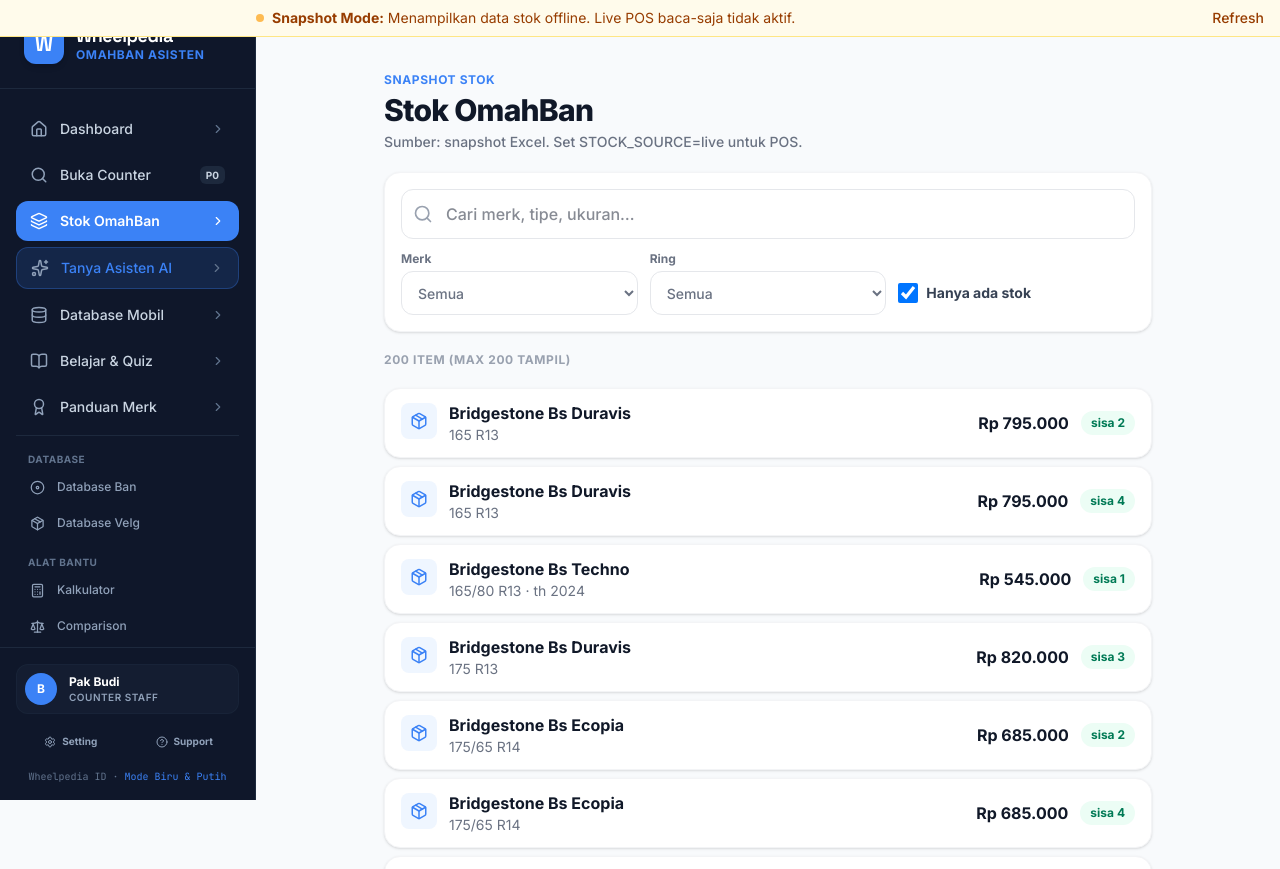
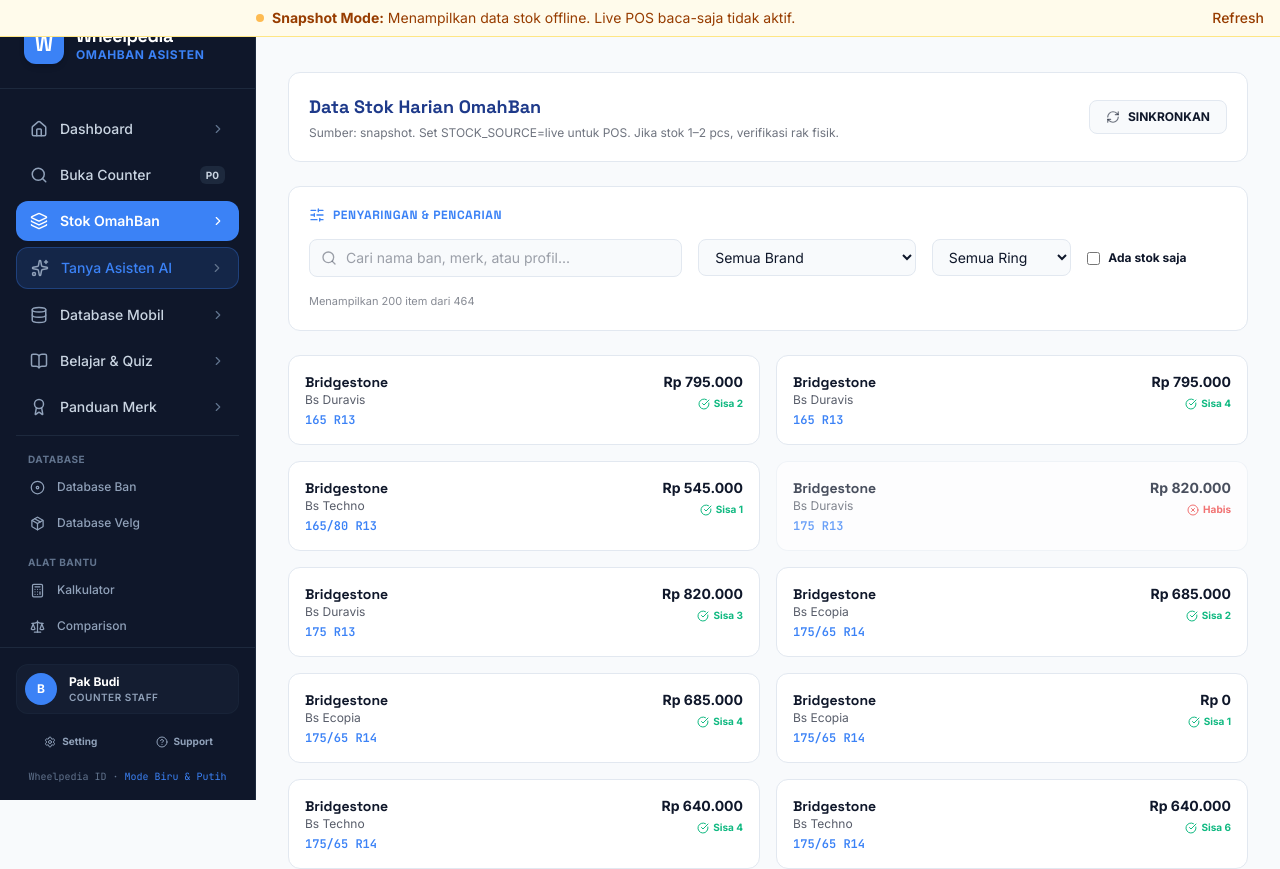
Before and after one commit to svincentpeter/wheelpedia-indonesia, a Next.js app: page /stok in a window 1280 px wide. Shown: the top 869 px of the page. Built offline with nearby package versions, Linux system fonts and the light colour scheme.

Commit message:
feat: restyle stock browse and AI assistant to toko UI
Stock filters and AI chat chrome aligned with Mode Biru & Putih tokens.

Ultraworked with [Sisyphus](https://github.com/code-yeongyu/oh-my-openagent)

Co-authored-by: Sisyphus <clio-agent@sisyphuslabs.ai>

```diff
--- a/src/components/ShopStockView.tsx
+++ b/src/components/ShopStockView.tsx
@@ -2,7 +2,13 @@
 
 import React, { useMemo, useState } from "react";
 import { useSearchParams } from "next/navigation";
-import { Search, Package } from "lucide-react";
+import {
+  Search,
+  SlidersHorizontal,
+  RefreshCw,
+  CheckCircle,
+  XCircle,
+} from "lucide-react";
 import { searchStock, type ShopStockItem } from "@/lib/shop-stock";
 import { useShopStock } from "@/lib/use-shop-stock";
 
@@ -14,6 +20,7 @@ export default function ShopStockView() {
   const searchParams = useSearchParams();
   const initialQ = searchParams.get("q") ?? "";
   const { items: all, source, warning, loading } = useShopStock();
+  const [isRefreshing, setIsRefreshing] = useState(false);
 
   const brands = useMemo(
     () => Array.from(new Set(all.map((i) => i.brand))).sort(),
@@ -30,7 +37,7 @@ export default function ShopStockView() {
   const [query, setQuery] = useState(initialQ);
   const [brand, setBrand] = useState("");
   const [rim, setRim] = useState("");
-  const [inStockOnly, setInStockOnly] = useState(true);
+  const [inStockOnly, setInStockOnly] = useState(false);
 
   const filtered: ShopStockItem[] = useMemo(() => {
     let list = searchStock(query, all);
@@ -43,132 +50,157 @@ export default function ShopStockView() {
     return list.slice(0, 200);
   }, [all, query, brand, rim, inStockOnly]);
 
+  const handleRefresh = () => {
+    setIsRefreshing(true);
+    window.location.reload();
+  };
+
   return (
-    <div className="mx-auto max-w-3xl space-y-5 pb-20 text-left animate-fade-in">
-      <header className="space-y-1">
-        <p className="text-xs font-bold uppercase tracking-wider text-[#3B82F6]">
-          Snapshot stok
-        </p>
-        <h1 className="text-2xl font-extrabold tracking-tight text-gray-900 dark:text-white sm:text-3xl">
-          Stok OmahBan
-        </h1>
-        <p className="text-sm font-medium text-gray-500">
+    <div className="space-y-6 animate-fade-in">
+      <div className="bg-white rounded-xl p-5 border border-tokocream flex flex-col md:flex-row justify-between items-start md:items-center gap-4">
+        <div>
+          <h2 className="font-display font-bold text-lg text-tokoteal">
+            Data Stok Harian OmahBan
+          </h2>
+          <p className="text-xs text-tokonavy/60 mt-1 max-w-xl">
             {loading
               ? "Memuat stok…"
               : source === "live"
-              ? "Sumber: live POS (Sanctum proxy). Harga jual + qty saja."
-              : "Sumber: snapshot Excel. Set STOCK_SOURCE=live untuk POS."}
+                ? "Sumber: live POS (baca-saja). Harga jual + qty."
+                : "Sumber: snapshot. Set STOCK_SOURCE=live untuk POS."}{" "}
+            Jika stok 1–2 pcs, verifikasi rak fisik.
           </p>
           {warning && (
-          <p className="text-xs font-medium text-amber-600 dark:text-amber-400">
-            {warning}
-          </p>
+            <p className="text-xs text-amber-700 mt-1 font-medium">{warning}</p>
           )}
-      </header>
+        </div>
+        <button
+          type="button"
+          onClick={handleRefresh}
+          className="px-4 py-2 bg-tokobg border border-tokocream text-tokonavy hover:bg-tokocream/30 rounded-lg text-xs font-bold flex items-center gap-2 shrink-0"
+        >
+          <RefreshCw
+            size={14}
+            className={
+              isRefreshing ? "animate-spin text-tokoterracotta" : "text-tokonavy/60"
+            }
+          />
+          {isRefreshing ? "Menyinkronkan..." : "SINKRONKAN"}
+        </button>
+      </div>
 
-      <div className="space-y-3 rounded-2xl border border-gray-100 bg-white p-4 shadow-sm dark:border-gray-800 dark:bg-gray-900">
-        <div className="relative">
-          <Search
-            className="pointer-events-none absolute left-3 top-1/2 -translate-y-1/2 text-gray-400"
-            size={20}
-          />
+      <div className="bg-white p-5 rounded-xl border border-tokocream space-y-4">
+        <div className="flex items-center gap-2 text-tokoterracotta">
+          <SlidersHorizontal size={16} />
+          <h3 className="font-display font-bold text-xs uppercase tracking-wider">
+            Penyaringan & Pencarian
+          </h3>
+        </div>
+        <div className="grid grid-cols-1 md:grid-cols-12 gap-4">
+          <div className="md:col-span-5 relative">
+            <span className="absolute inset-y-0 left-0 flex items-center pl-3 text-tokonavy/40">
+              <Search size={16} />
+            </span>
             <input
               type="search"
+              className="w-full bg-tokobg border border-tokocream text-tokonavy placeholder-tokonavy/40 rounded-lg pl-9 pr-3 py-2 text-sm focus:outline-hidden focus:ring-1 focus:ring-tokoterracotta"
+              placeholder="Cari nama ban, merk, atau profil..."
               value={query}
               onChange={(e) => setQuery(e.target.value)}
-            placeholder="Cari merk, tipe, ukuran…"
-            className="min-h-12 w-full rounded-xl border border-gray-200 bg-white py-3 pl-11 pr-4 text-base font-medium outline-none ring-[#3B82F6] focus:ring-2 dark:border-gray-700 dark:bg-gray-950 dark:text-white"
             />
           </div>
-        <div className="grid grid-cols-2 gap-3 sm:grid-cols-3">
-          <label className="block text-xs font-bold text-gray-500">
-            Merk
+          <div className="md:col-span-3">
             <select
+              className="w-full bg-tokobg border border-tokocream text-tokonavy rounded-lg px-3 py-2 text-sm"
               value={brand}
               onChange={(e) => setBrand(e.target.value)}
-              className="mt-1 min-h-11 w-full rounded-xl border border-gray-200 bg-white px-3 text-sm font-medium dark:border-gray-700 dark:bg-gray-950 dark:text-white"
             >
-              <option value="">Semua</option>
+              <option value="">Semua Brand</option>
               {brands.map((b) => (
                 <option key={b} value={b}>
                   {b}
                 </option>
               ))}
             </select>
-          </label>
-          <label className="block text-xs font-bold text-gray-500">
-            Ring
+          </div>
+          <div className="md:col-span-2">
             <select
+              className="w-full bg-tokobg border border-tokocream text-tokonavy rounded-lg px-3 py-2 text-sm"
               value={rim}
               onChange={(e) => setRim(e.target.value)}
-              className="mt-1 min-h-11 w-full rounded-xl border border-gray-200 bg-white px-3 text-sm font-medium dark:border-gray-700 dark:bg-gray-950 dark:text-white"
             >
-              <option value="">Semua</option>
+              <option value="">Semua Ring</option>
               {rims.map((r) => (
                 <option key={r} value={String(r)}>
                   R{r}
                 </option>
               ))}
             </select>
-          </label>
-          <label className="col-span-2 flex min-h-11 items-center gap-2 text-sm font-bold text-gray-700 dark:text-gray-200 sm:col-span-1 sm:mt-5">
+          </div>
+          <div className="md:col-span-2 flex items-center">
+            <label className="flex items-center gap-2 text-xs font-bold text-tokonavy cursor-pointer">
               <input
                 type="checkbox"
                 checked={inStockOnly}
                 onChange={(e) => setInStockOnly(e.target.checked)}
-              className="h-5 w-5 rounded border-gray-300"
+                className="rounded border-tokocream"
               />
-            Hanya ada stok
+              Ada stok saja
             </label>
           </div>
         </div>
-
-      <p className="text-xs font-bold uppercase tracking-wider text-gray-400">
-        {filtered.length} item (max 200 tampil)
-      </p>
-
-      <ul className="space-y-2">
-        {filtered.length === 0 && (
-          <li className="rounded-2xl border border-dashed border-gray-200 px-4 py-8 text-center text-sm text-gray-500 dark:border-gray-700">
-            Tidak ada baris. Longgarkan filter atau refresh import.
-          </li>
-        )}
-        {filtered.map((it) => (
-          <li
-            key={it.id}
-            className="flex min-h-16 flex-col gap-1 rounded-2xl border border-gray-100 bg-white px-4 py-3 shadow-sm dark:border-gray-800 dark:bg-gray-900 sm:flex-row sm:items-center sm:justify-between"
-          >
-            <div className="flex min-w-0 items-start gap-3">
-              <span className="mt-0.5 flex h-9 w-9 shrink-0 items-center justify-center rounded-lg bg-blue-50 text-[#3B82F6] dark:bg-blue-950">
-                <Package size={18} />
-              </span>
-              <div className="min-w-0">
-                <p className="truncate font-bold text-gray-900 dark:text-white">
-                  {it.brand} {it.productName}
-                </p>
-                <p className="text-sm text-gray-500">
-                  {it.sizeNormalized}
-                  {it.yearHint ? ` · th ${it.yearHint}` : ""}
+        <p className="text-[11px] text-tokonavy/50">
+          Menampilkan {filtered.length} item
+          {all.length ? ` dari ${all.length}` : ""}
         </p>
       </div>
+
+      <div className="grid grid-cols-1 md:grid-cols-2 gap-4">
+        {filtered.map((item) => (
+          <div
+            key={item.id}
+            className={`bg-white rounded-xl border p-4 space-y-2 ${
+              item.qty > 0
+                ? "border-tokocream hover:border-tokoterracotta"
+                : "border-tokocream/60 opacity-75"
+            }`}
+          >
+            <div className="flex justify-between items-start gap-2">
+              <div className="min-w-0">
+                <p className="font-display font-bold text-sm text-tokonavy truncate">
+                  {item.brand}
+                </p>
+                <p className="text-xs text-tokonavy/70 truncate">
+                  {item.productName}
+                </p>
+                <p className="text-xs font-mono font-bold text-tokoterracotta mt-1">
+                  {item.sizeNormalized}
+                </p>
               </div>
-            <div className="flex items-center gap-3 pl-12 sm:pl-0">
-              <span className="font-bold text-gray-900 dark:text-white">
-                {formatRp(it.sellPrice)}
-              </span>
-              {it.qty > 0 ? (
-                <span className="rounded-full bg-emerald-50 px-2.5 py-1 text-xs font-bold text-emerald-700 dark:bg-emerald-950 dark:text-emerald-300">
-                  sisa {it.qty}
+              <div className="text-right shrink-0">
+                <p className="text-sm font-bold text-tokonavy">
+                  {formatRp(item.sellPrice)}
+                </p>
+                {item.qty > 0 ? (
+                  <span className="inline-flex items-center gap-1 text-[10px] font-bold text-tokogreen mt-1">
+                    <CheckCircle size={12} /> Sisa {item.qty}
                   </span>
                 ) : (
-                <span className="rounded-full bg-gray-100 px-2.5 py-1 text-xs font-bold text-gray-500 dark:bg-gray-800">
-                  Habis
+                  <span className="inline-flex items-center gap-1 text-[10px] font-bold text-tokored mt-1">
+                    <XCircle size={12} /> Habis
                   </span>
                 )}
               </div>
-          </li>
+            </div>
+          </div>
         ))}
-      </ul>
+      </div>
+
+      {filtered.length === 0 && !loading && (
+        <p className="text-center text-sm text-tokonavy/50 py-8">
+          Tidak ada hasil. Longgarkan filter.
+        </p>
+      )}
     </div>
   );
 }
```
Also changed, not shown: src/app/ai-assistant/page.tsx (+33 -40 lines), src/components/AiAssistantView.tsx (+85 -86 lines). Lines whose indentation alone changed are shown as unchanged.
